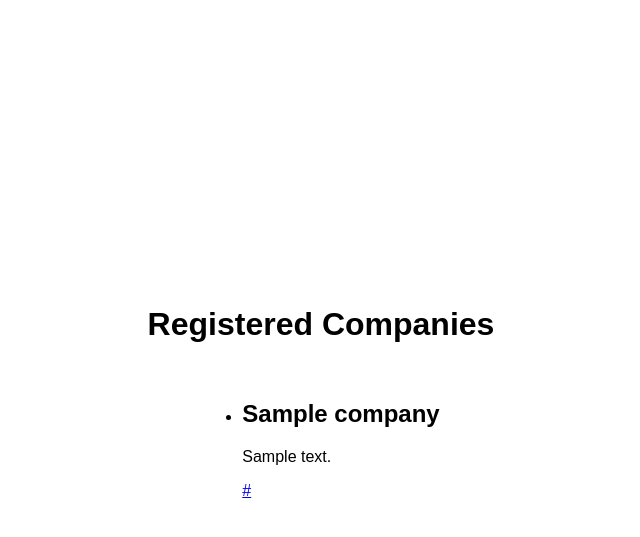
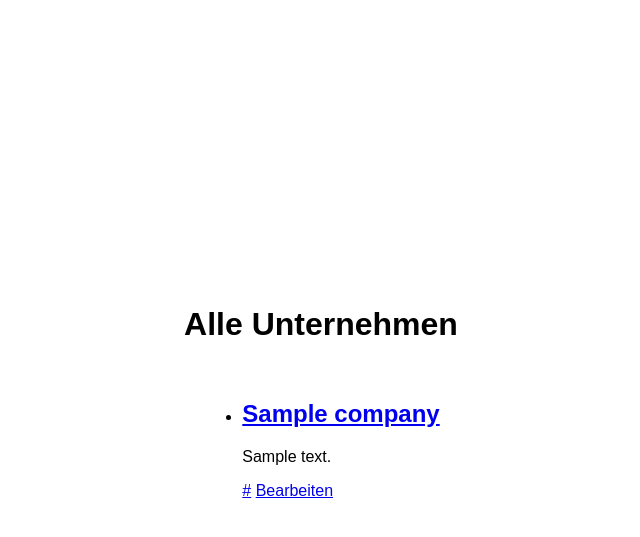
Before and after one commit to David2000P/GamingInsight.github.io, a Flask app: page /companies in a window 1280 px wide. Shown: the top 537 px of the page, without its empty margins (319-959 px from the left). Run offline with Flask 3, Linux system fonts and the light colour scheme; a user stored in the database is signed in; tables that the repository leaves empty hold one stand-in row (values such as "Sample post").

Commit message:
Update companies.html

```diff
--- a/app/templates/companies.html
+++ b/app/templates/companies.html
@@ -3,20 +3,23 @@
 <head>
     <meta charset="UTF-8">
     <meta name="viewport" content="width=device-width, initial-scale=1.0">
-    <title>Registered Companies</title>
+    <title>Alle Unternehmen</title>
     <link rel="stylesheet" href="{{ url_for('static', filename='css/style.css') }}">
 </head>
 <body>
     <header>
-        <h1>Registered Companies</h1>
+        <h1>Alle Unternehmen</h1>
     </header>
     <ul>
         {% for company in companies %}
-            <li>
-                <h2>{{ company.name }}</h2>
-                <p>{{ company.description }}</p>
-                <a href="{{ company.website }}">{{ company.website }}</a>
-            </li>
+        <li>
+            <h2><a href="{{ url_for('main.company_detail', company_id=company.id) }}">{{ company.name }}</a></h2>
+            <p>{{ company.description }}</p>
+            <a href="{{ company.website }}" target="_blank">{{ company.website }}</a>
+            {% if company.user_id == current_user.id %}
+                <a href="{{ url_for('main.edit_company', company_id=company.id) }}">Bearbeiten</a>
+            {% endif %}
+        </li>
         {% endfor %}
     </ul>
 </body>
```
